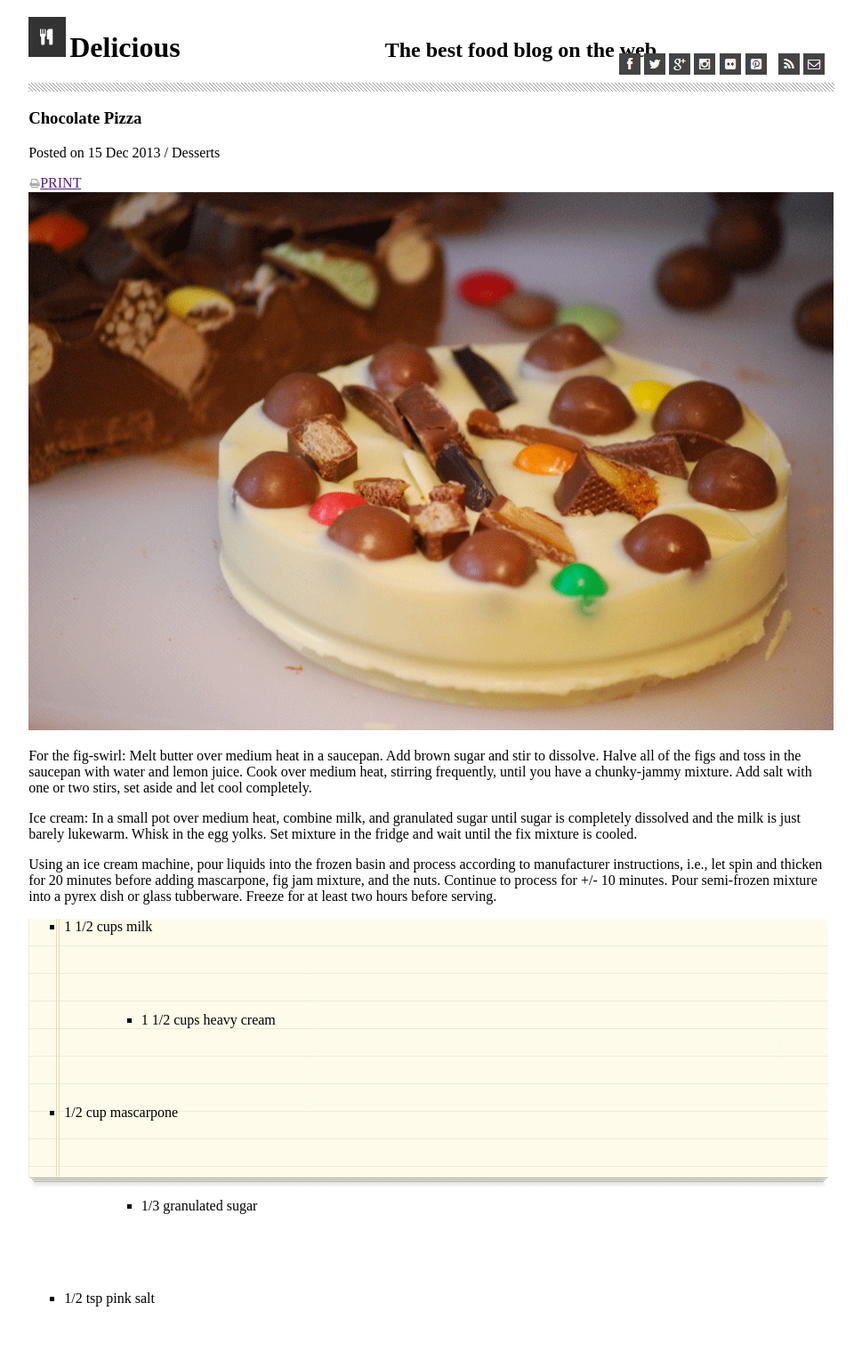
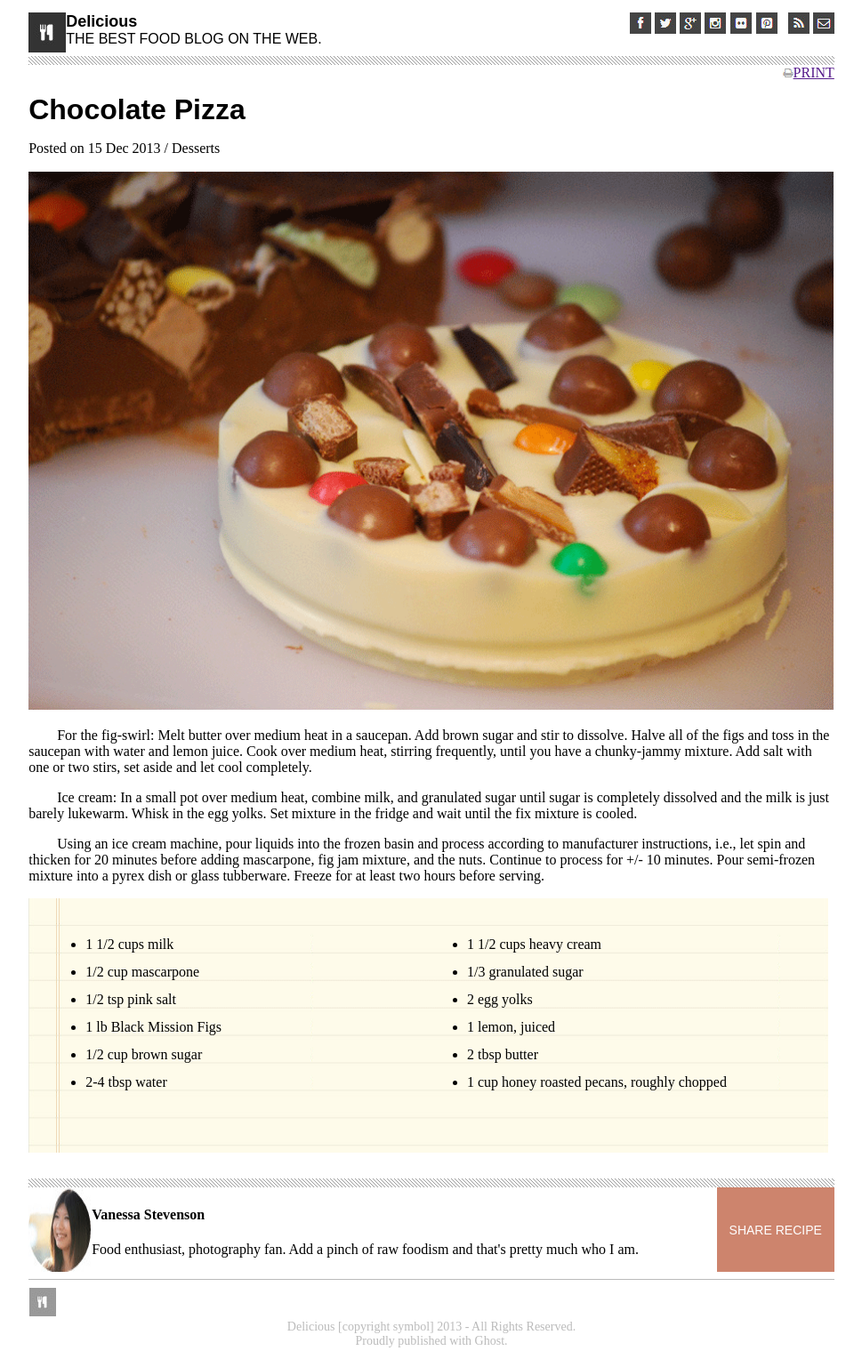
Before and after one commit to Mfarmer89/chocolate-pizza, a plain HTML site: page index.html in a window 1280 px wide. Shown: the part 20-1539 px from the top of the page at 89% size, without its empty margins (155-1124 px from the left). Drawn offline with Linux system fonts and the light colour scheme.

Commit message:
list fixed

```diff
--- a/index.html
+++ b/index.html
@@ -9,27 +9,37 @@
 </head>
 <body>
   <header>
+    <div class="flexbox">
+      <div>
           <a href="#"><img src="img/logo.png" alt="company logo" /></a>
+      </div>
+      <div class="flexgrow1">
         <h1>Delicious</h1>
-    <div id="social">
+        <h2>The best food blog on the web.</h2>
+      </div>
+      <div>
         <a href=""><img src="img/fb-icon.png" alt="facebook icon" /></a>
         <a href=""><img src="img/twit-icon.png" alt="twitter icon" /></a>
         <a href=""><img src="img/gp-icon.png" alt="google plus icon" /></a>
         <a href=""><img src="img/insta-icon.png" alt="instagram icon" /></a>
         <a href=""><img src="img/flic-icon.png" alt="flic icon" /></a>
-      <a href=""><img src="img/pint-icon.png" alt="pinterest icon" /></a>
-    </div>
-      <div id="contact">
+        <a href=""><img id= "divider" src="img/pint-icon.png" alt="pinterest icon" /></a>
         <a href=""><img src="img/rss-icon.png" alt="rss icon" /></a>
         <a href=""><img src="img/mail-icon.png" alt="mail icon" /></a>
       </div>
-    <h2>The best food blog on the web.</h2>
+    </div>
     <div class="spacer"></div>
   </header>
   <main>
+    <div class="flexbox">
+      <div class="flexgrow1">
           <h3>Chocolate Pizza</h3>
           <p>Posted on 15 Dec 2013 / Desserts</p>
+      </div>
+      <div>
           <a href=""><img src="img/print-icon.png" alt="print icon" />PRINT</a>
+      </div>
+    </div>
     <img src="img/choco-pizza.png" id="mainpic" alt="chocolate pizza" />
     <p>For the fig-swirl: Melt butter over medium heat in a saucepan. Add brown sugar and stir to dissolve. Halve all of the figs and toss in the saucepan with water and lemon juice. Cook over medium heat, stirring frequently, until you have a chunky-jammy mixture. Add salt with one or two stirs, set aside and let cool completely.</p>
     <p>Ice cream: In a small pot over medium heat, combine milk, and granulated sugar until sugar is completely dissolved and the milk is just barely lukewarm. Whisk in the egg yolks. Set mixture in the fridge and wait until the fix mixture is cooled.</p>
@@ -37,30 +47,33 @@
     <div id="recipeCard">
       <ul>
         <li>1 1/2 cups milk</li>
+        <li>1/2 cup mascarpone</li>
+        <li>1/2 tsp pink salt</li>
+        <li>1 lb Black Mission Figs</li>
+        <li>1/2 cup brown sugar</li>
+        <li>2-4 tbsp water</li>
         <li>1 1/2 cups heavy cream</li>
-        <li>1/2 cup mascarpone</li>
         <li>1/3 granulated sugar</li>
-        <li>1/2 tsp pink salt</li>
         <li>2 egg yolks</li>
-        <li>1 lb Black Mission Figs</li>
         <li>1 lemon, juiced</li>
-        <li>1/2 cup brown sugar</li>
         <li>2 tbsp butter</li>
-        <li>2-4 tbsp water</li>
         <li>1 cup honey roasted pecans, roughly chopped</li>
       </ul>
     </div>
     <div class="spacer"> </div>
-    <div>
+    <div class="flexbox">
       <img src="img/van-pic.png" alt="contributor" />
+      <div class="flexgrow1">
           <h4>Vanessa Stevenson</h4>
           <p>Food enthusiast, photography fan. Add a pinch of raw foodism and that's pretty much who I am.</p>
+      </div>
       <button>Share Recipe</button>
     </div>
+    <hr>
     <img src="img/small-logo.png" alt="small logo" />
   </main>
   <footer>
-    Delicious [copyright symbol] 2013 - All Rights Reserved.
+    Delicious [copyright symbol] 2013 - All Rights Reserved.<br>
     Proudly published with Ghost.
   </footer>
 </body>
--- a/style.css
+++ b/style.css
@@ -1,24 +1,39 @@
 body {
-  /* background: #cc8169f7; */
   padding: 2% 14% 4%;
 }
 
-h1, h2 {
-  display: inline-block;
+.flexbox {
+  display: flex;
 }
 
-#social {
-  display: inline-block;
-  position: relative;
-  top: 20px;
-  left: 54%;
+.flexgrow1 {
+  flex-grow: 1;
 }
 
-#contact {
-  display: inline-block;
-  position: relative;
-  top: 20px;
-  left: 55%;
+#divider {
+  margin-right: 0.5em;
+}
+
+h1 {
+  font-family: fantasy;
+  font-size: 18px;
+  font-weight: bold;
+  margin: 0;
+}
+
+h2 {
+  font-family: sans-serif;
+  font-size: 16px;
+  font-weight: 100;
+  margin: 0;
+  text-transform: uppercase;
+}
+
+h3 {
+  font-family: sans-serif;
+  font-size: 32px;
+  font-weight: bold;
+  margin-bottom: 0;
 }
 
 .spacer {
@@ -31,23 +46,43 @@ h1, h2 {
    width: 100%;
  }
 
+ img+p, p+p {
+   text-indent: 2em;
+ }
+
  #recipeCard {
   background-image: url("img/list-bg.png");
   background-repeat: no-repeat;
+  margin: 1em 0 1.8em;
+  width: 100%;
+ }
+
+ ul {
+   column-count: 2;
+   padding: 2.3em 0 4em 4em;
  }
 
  li {
-  list-style-type: square;
+   line-height: 31px;
  }
-
-li:nth-child(even) {
-  margin: 10%;
-}
 
 button {
   background: #cc8169f7;
   border: none;
   color: white;
-  padding: 1em 4em;
+  font-size: 14px;
+  padding: 0em 1em;
   text-transform: uppercase;
 }
+
+hr {
+  border-color: #bbbbbb;
+  border-style: solid;
+  border-width: 1px 0 0;
+}
+
+footer {
+  color: #bbbbbb;
+  font-size: 14px;
+  text-align: center;
+}
```
Lines whose indentation alone changed are shown as unchanged.
